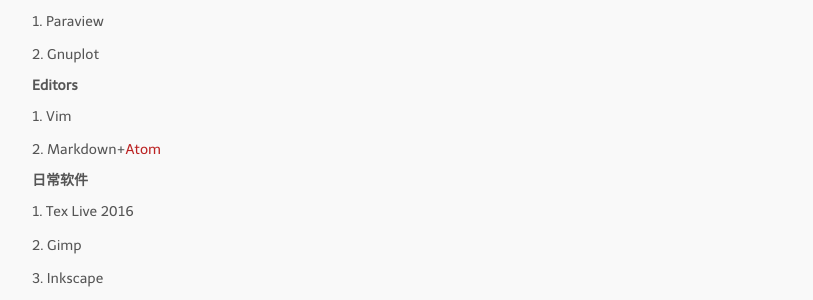
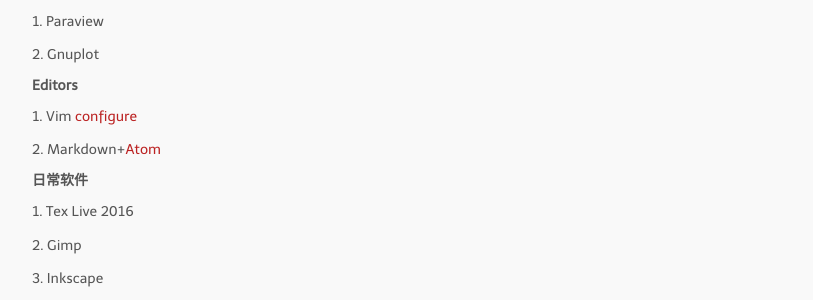
Before and after one commit to bizhishui/bizhishui.github.io, a Jekyll site: the page built from _posts/2017-01-10-CentOS7-Install-Configure.md, in a window 1280 px wide and 900 px high, scrolled down 3470 px. Shown: the part 357-657 px from the top of the window, without its empty margins (233-1046 px from the left). Built offline with Jekyll 4.4.1, drawn with Linux system fonts in a browser that asks for light colours; nearby versions of some CDN libraries; some web fonts are replaced; a script that is not in the unit is left out.

Commit message:
minor corrections

```diff
--- a/_posts/2017-01-10-CentOS7-Install-Configure.md
+++ b/_posts/2017-01-10-CentOS7-Install-Configure.md
@@ -189,7 +189,7 @@
 2. Gnuplot
 
 #### Editors
-1. Vim
+1. Vim [configure](2017-01-11-Vim.md)
 2. Markdown+[Atom](https://atom.io/)
 
 #### 日常软件
```
Also changed, not shown: _posts/2017-01-11-Vim.md (+1 -1 lines).
